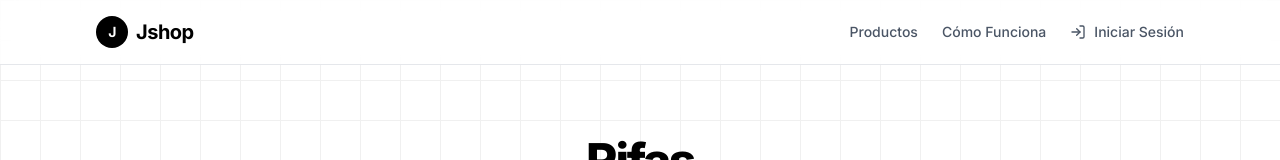
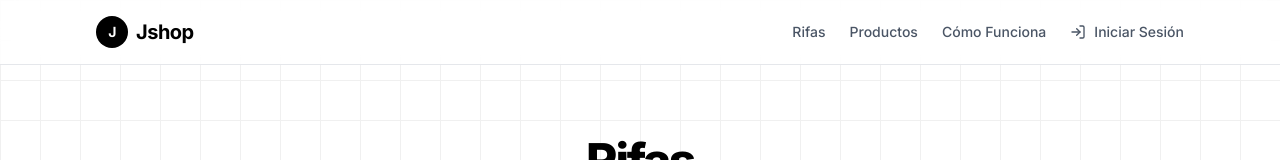
Before and after one commit to TiendaJ/rifaStj, a Next.js app: page / in a window 1280 px wide. Shown: the top 160 px of the page. Built offline with nearby package versions, Linux system fonts and the light colour scheme; no server answers; the database is empty.

Commit message:
Add Rifas link to Navbar

```diff
--- a/components/Navbar.tsx
+++ b/components/Navbar.tsx
@@ -25,6 +25,9 @@ export function Navbar({ session }: NavbarProps) {
 
                 {/* Desktop Nav */}
                 <nav className="hidden md:flex items-center gap-6 text-sm font-medium">
+                    <Link href="/" className="text-gray-600 hover:text-black transition-colors">
+                        Rifas
+                    </Link>
                     <Link href="/productos" className="text-gray-600 hover:text-black transition-colors">
                         Productos
                     </Link>
@@ -69,6 +72,13 @@ export function Navbar({ session }: NavbarProps) {
             {isOpen && (
                 <div className="md:hidden border-t border-gray-100 bg-white px-4 py-4 shadow-lg">
                     <nav className="flex flex-col gap-4 text-sm font-medium">
+                        <Link
+                            href="/"
+                            className="text-gray-600 hover:text-black transition-colors py-2"
+                            onClick={() => setIsOpen(false)}
+                        >
+                            Rifas
+                        </Link>
                         <Link
                             href="/productos"
                             className="text-gray-600 hover:text-black transition-colors py-2"
```
